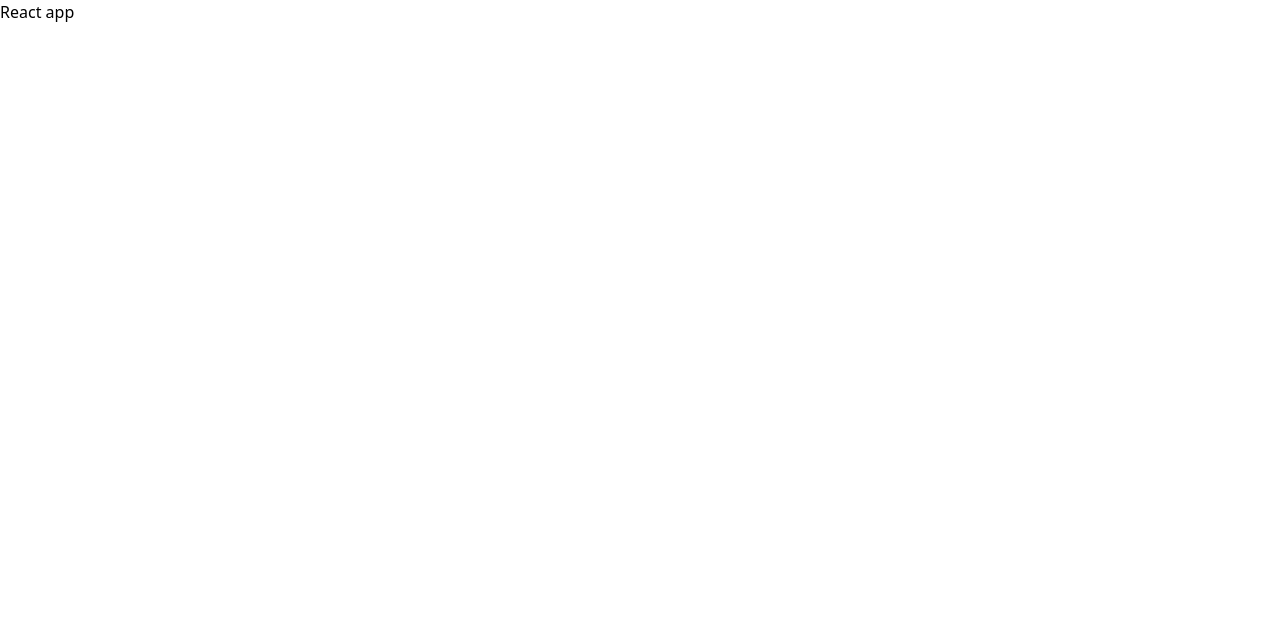
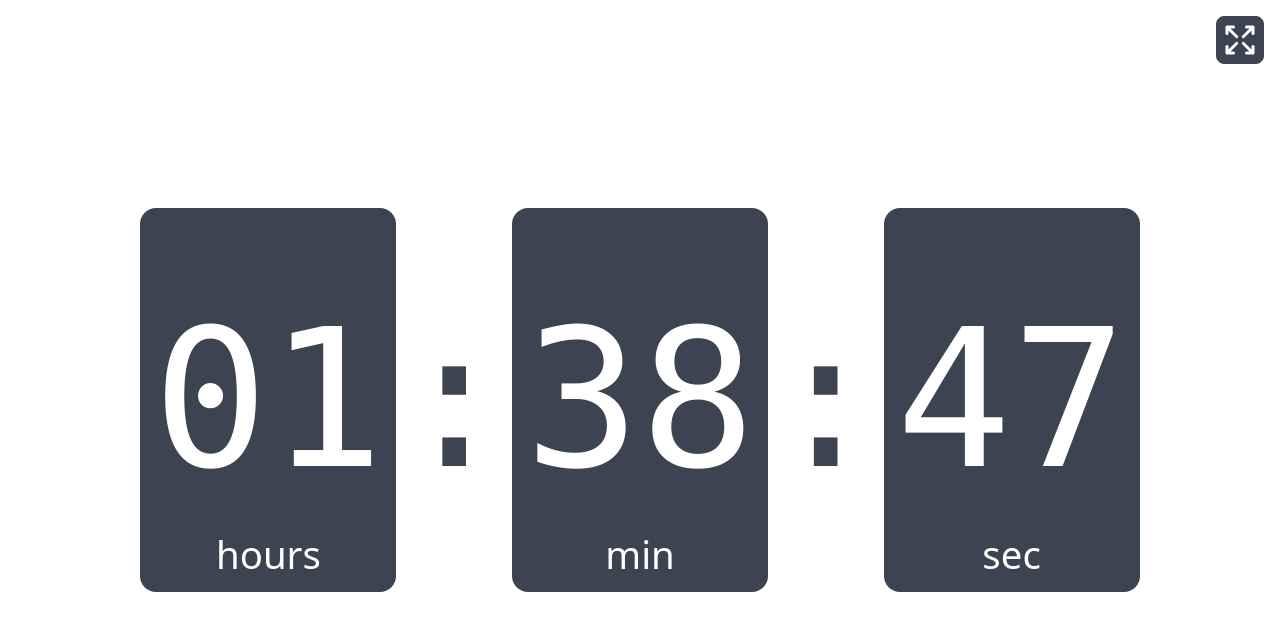
Before and after one commit to nc-labs/gomu-theme, a React (Create React App) app: page / in a window 1280 px wide. Shown: the top 630 px of the page. Built offline with nearby package versions, Linux system fonts and the light colour scheme.

Commit message:
nc-clock page

```diff
--- a/package.json
+++ b/package.json
@@ -6,6 +6,7 @@
     "@testing-library/jest-dom": "^5.14.1",
     "@testing-library/react": "^13.0.0",
     "@testing-library/user-event": "^13.2.1",
+    "daisyui": "^2.15.1",
     "react": "^18.1.0",
     "react-dom": "^18.1.0",
     "react-scripts": "5.0.1",
--- /dev/null
+++ b/src/@components/Indicator.js
@@ -0,0 +1,5 @@
+import { memo } from 'react'
+
+const Indicator = () => <p className="font-mono text-[calc(10vw*9/6)]  text-neutral">:</p>
+
+export default memo(Indicator)
--- /dev/null
+++ b/src/@components/TimeCard.js
@@ -0,0 +1,15 @@
+import { memo } from 'react'
+
+const TimeCard = ({ value, text }) => (
+  <div className="relative">
+    <div className="flex items-center justify-center aspect-[6/9] w-[20vw] bg-neutral rounded-box text-neutral-content">
+      <span className="font-mono text-[calc(10vw*9/6)] countdown">
+        <span style={{ '--value': value }} />
+      </span>
+
+      <span className="absolute bottom-2 text-[calc(2vw*9/6)]">{text}</span>
+    </div>
+  </div>
+)
+
+export default memo(TimeCard)
--- a/src/App.js
+++ b/src/App.js
@@ -1,5 +1,110 @@
-import { memo } from 'react'
+import { memo, useCallback, useEffect, useState } from 'react'
+import Indicator from '@components/Indicator'
+import TimeCard from '@components/TimeCard'
 
-const App = () => <>React app</>
+const parseTime = () => {
+  const time = new Date()
+  return {
+    h: time.getHours(),
+    m: time.getMinutes(),
+    s: time.getSeconds(),
+  }
+}
+
+const openFullscreen = () => {
+  const elem = document.documentElement
+
+  if (elem.requestFullscreen) {
+    elem.requestFullscreen()
+  } else if (elem.webkitRequestFullscreen) {
+    /* Safari */
+    elem.webkitRequestFullscreen()
+  } else if (elem.msRequestFullscreen) {
+    /* IE11 */
+    elem.msRequestFullscreen()
+  }
+}
+
+/* Close fullscreen */
+const closeFullscreen = () => {
+  if (document.exitFullscreen) {
+    document.exitFullscreen()
+  } else if (document.webkitExitFullscreen) {
+    /* Safari */
+    document.webkitExitFullscreen()
+  } else if (document.msExitFullscreen) {
+    /* IE11 */
+    document.msExitFullscreen()
+  }
+}
+
+const App = () => {
+  const [time, setTime] = useState(parseTime())
+  const [isFullScreen, setIsFullScreen] = useState(false)
+
+  const toggle = useCallback(() => {
+    const handler = isFullScreen ? closeFullscreen : openFullscreen
+    setIsFullScreen(!isFullScreen)
+    handler()
+  }, [isFullScreen])
+
+  useEffect(() => {
+    const interval = setInterval(() => {
+      setTime(parseTime())
+    }, 999)
+
+    return () => clearInterval(interval)
+  }, [])
+
+  return (
+    <>
+      <label className="fixed top-4 right-4 btn btn-square swap swap-rotate">
+        <input type="checkbox" checked={isFullScreen} onChange={toggle} />
+
+        <svg
+          className="fill-current swap-off"
+          height="32"
+          width="32"
+          viewBox="0 0 512 512"
+          xmlns="http://www.w3.org/2000/svg"
+        >
+          <g id="Solid">
+            <path d="m104 72h48a24 24 0 0 0 24-24 24 24 0 0 0 -24-24h-104a24 24 0 0 0 -24 24v104a24 24 0 0 0 48 0v-48l116 116a22.627 22.627 0 0 0 32 0 22.627 22.627 0 0 0 0-32z" />
+            <path d="m220 292a22.627 22.627 0 0 0 -32 0l-116 116v-48a24 24 0 0 0 -48 0v104a24 24 0 0 0 24 24h104a24 24 0 0 0 24-24 24 24 0 0 0 -24-24h-48l116-116a22.627 22.627 0 0 0 0-32z" />
+            <path d="m464 24h-104a24 24 0 0 0 -24 24 24 24 0 0 0 24 24h48l-116 116a22.627 22.627 0 0 0 0 32 22.627 22.627 0 0 0 32 0l116-116v48a24 24 0 0 0 48 0v-104a24 24 0 0 0 -24-24z" />
+            <path d="m464 336a24 24 0 0 0 -24 24v48l-116-116a22.627 22.627 0 0 0 -32 0 22.627 22.627 0 0 0 0 32l116 116h-48a24 24 0 0 0 -24 24 24 24 0 0 0 24 24h104a24 24 0 0 0 24-24v-104a24 24 0 0 0 -24-24z" />
+          </g>
+        </svg>
+
+        <svg
+          className="fill-current swap-on"
+          xmlns="http://www.w3.org/2000/svg"
+          width="32"
+          height="32"
+          viewBox="0 0 469.333 469.333"
+        >
+          <g>
+            <g>
+              <g>
+                <path d="M160,0h-21.333C132.771,0,128,4.771,128,10.667V128H10.667C4.771,128,0,132.771,0,138.667V160 c0,5.896,4.771,10.667,10.667,10.667H160c5.896,0,10.667-4.771,10.667-10.667V10.667C170.667,4.771,165.896,0,160,0z" />
+                <path d="M458.667,128H341.333V10.667C341.333,4.771,336.563,0,330.667,0h-21.333c-5.896,0-10.667,4.771-10.667,10.667V160 c0,5.896,4.771,10.667,10.667,10.667h149.333c5.896,0,10.667-4.771,10.667-10.667v-21.333 C469.333,132.771,464.563,128,458.667,128z" />
+                <path d="M458.667,298.667H309.333c-5.896,0-10.667,4.771-10.667,10.667v149.333c0,5.896,4.771,10.667,10.667,10.667h21.333 c5.896,0,10.667-4.771,10.667-10.667V341.333h117.333c5.896,0,10.667-4.771,10.667-10.667v-21.333 C469.333,303.437,464.563,298.667,458.667,298.667z" />
+                <path d="M160,298.667H10.667C4.771,298.667,0,303.437,0,309.333v21.333c0,5.896,4.771,10.667,10.667,10.667H128v117.333 c0,5.896,4.771,10.667,10.667,10.667H160c5.896,0,10.667-4.771,10.667-10.667V309.333 C170.667,303.437,165.896,298.667,160,298.667z" />
+              </g>
+            </g>
+          </g>
+        </svg>
+      </label>
+
+      <div className="flex items-center justify-center w-screen h-screen">
+        <TimeCard value={time.h} text="hours" />
+        <Indicator />
+        <TimeCard value={time.m} text="min" />
+        <Indicator />
+        <TimeCard value={time.s} text="sec" />
+      </div>
+    </>
+  )
+}
 
 export default memo(App)
--- a/tailwind.config.js
+++ b/tailwind.config.js
@@ -4,4 +4,5 @@ module.exports = {
   theme: {
     extend: {},
   },
+  plugins: [require('daisyui')],
 }
```
